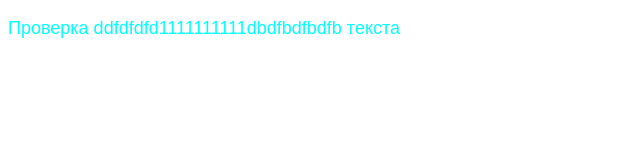
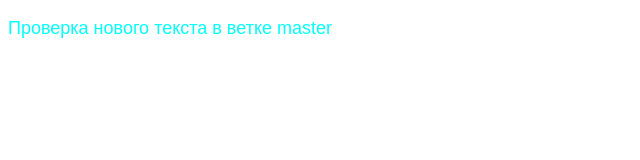
Before and after one commit to alexkub90/Project-2, a plain HTML site: page index.html in a window 1280 px wide. Shown: the whole page, without its empty margins (0-640 px from the left). Drawn offline with Linux system fonts and the light colour scheme.

Commit message:
changed paragraph in master

```diff
--- a/index.html
+++ b/index.html
@@ -16,6 +16,6 @@
 </head>
 <body>
     <script src="script.js"></script>
-    <p class="newText">Проверка ddfdfdfd1111111111dbdfbdfbdfb текста</p>
+    <p class="newText">Проверка нового текста в ветке master</p>
 </body>
 </html>
```
